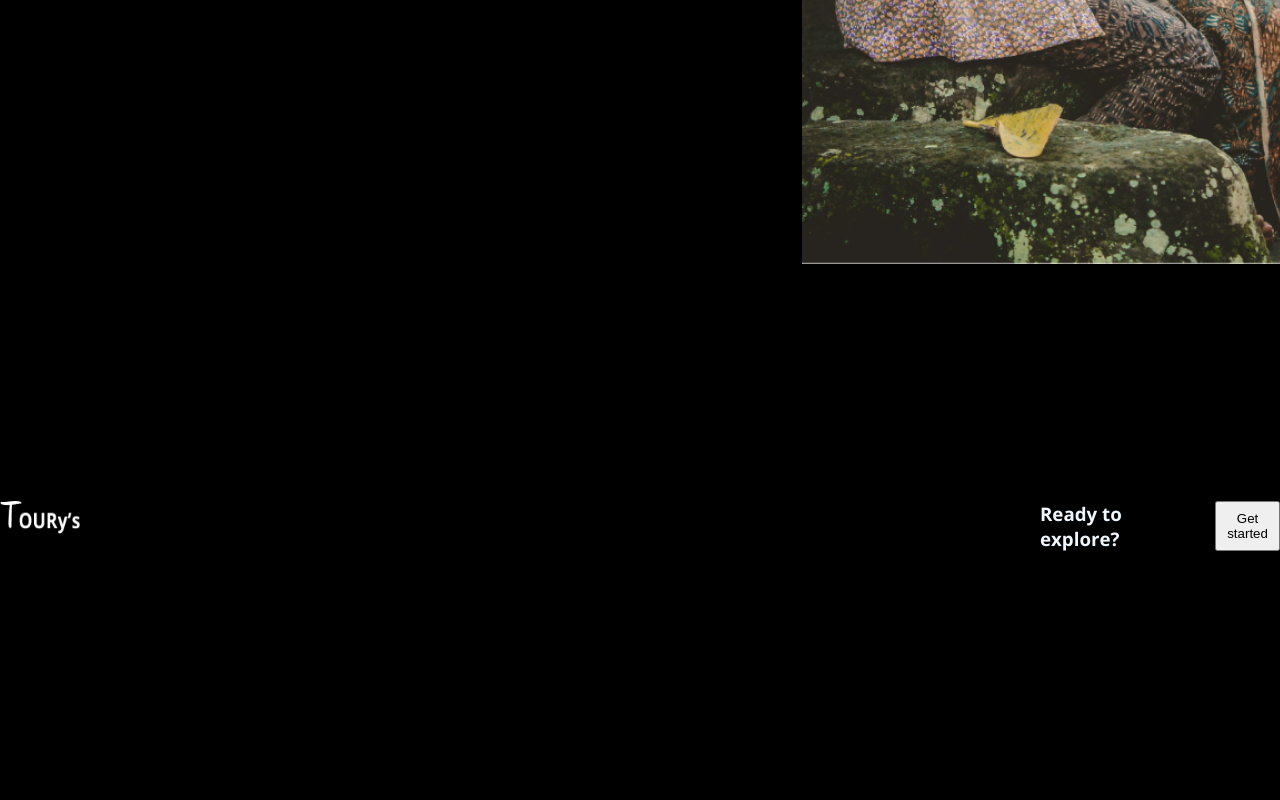
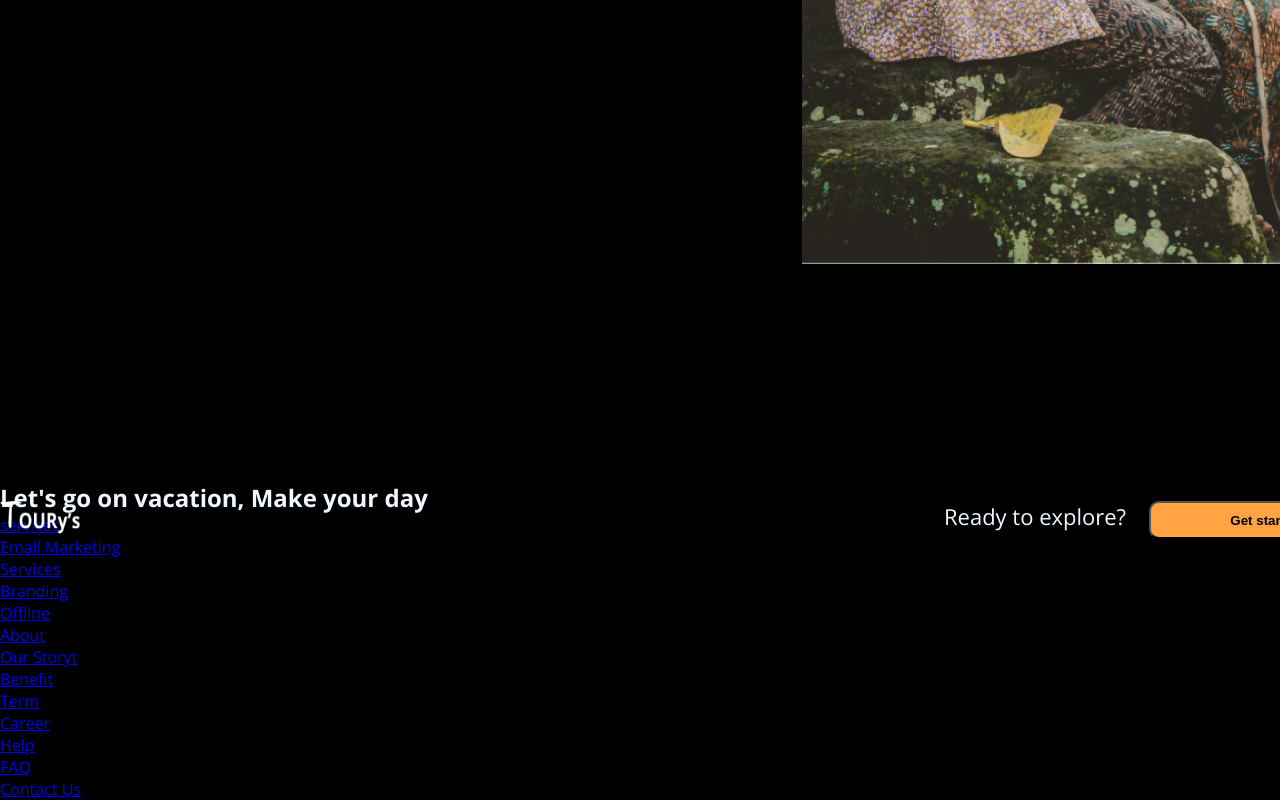
Before and after one commit to joyshadman/Touring-Website-Project, a plain HTML site: page index.html in a window 1280 px wide. Shown: the part 5012-5812 px from the top of the page. Before the commit the page ends 5563 px from the top, so only its background shows below. Drawn offline with nearby package versions, Linux system fonts and the light colour scheme.

Commit message:
Add files via upload

```diff
--- a/index.html
+++ b/index.html
@@ -96,15 +96,46 @@
          </div>
          <!-- fotter Section -->
          <div class="container">
-            <nav style="gap: 120vh;">
+            <nav style="gap: 108vh;">
                 <div class="logo">
                     <img src="/img/TOURy’s.png" alt="">
                 </div>
                 <div class="sidenav">
                     <h3>Ready to explore?</h3>
-                    <button><a href="#"></a>Get started</button>
+                    <button><a href="#">Get started</a></button>
                 </div>
             </nav>
+            <div class="header">
+                <h2>Let's go on vacation, Make your day</h2>
+                <div class="services">
+                    <ul>
+                        <li><a href="#">services</a></li>
+                        <li><a href="#">Email Marketing</a></li>
+                        <li><a href="#">Services</a></li>
+                    <li><a href="#">Branding</a></li>
+                    <li><a href="#">Offline</a></li>
+                </ul>
+                <div class="About">
+                <ul>
+                    <li><a href="#">About</a></li>
+                    <li><a href="#">Our Storyt</a></li>
+                    <li><a href="#">Benefit</a></li>
+                    <li><a href="#">Term</a></li>
+                    <li><a href="#">Career</a></li>
+                </ul>
+                </div>
+                <div class="Help">
+                    <ul>
+                        <li><a href="#">Help</a></li>
+                        <li><a href="#">FAQ</a></li>
+                        <li><a href="#">Contact Us</a></li>
+                    </ul>
+                </div>
+            </div>
+
+            </div>
          </div>
+
+
 </body>
 </html>
--- a/style/style.css
+++ b/style/style.css
@@ -249,3 +249,27 @@ h5 {
     display: flex;
     gap: 22px;
 }
+.sidenav button {
+    background-color: #FFA343;
+    height: 63.43;
+    width: 233.19px;
+    border-radius: 10px;
+}
+.sidenav a{
+    font-weight: bold;
+    text-decoration: none;
+    color: black;
+}
+
+.sidenav h3{
+    height: 32.25px;
+    width: 182.94px;
+    font-size: 22px;
+    font-weight: 400;
+
+}
+
+.header{
+    width: 1337px;
+    height: 317;
+}
```
